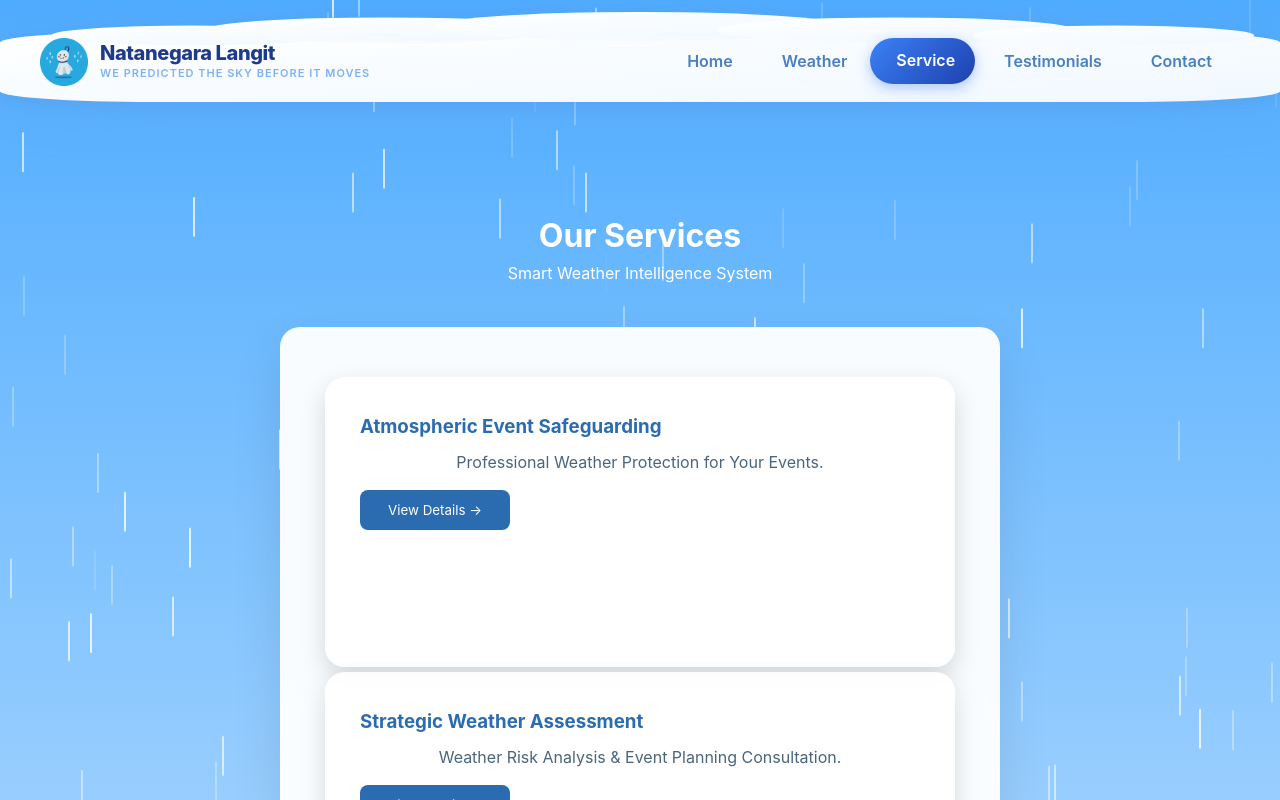
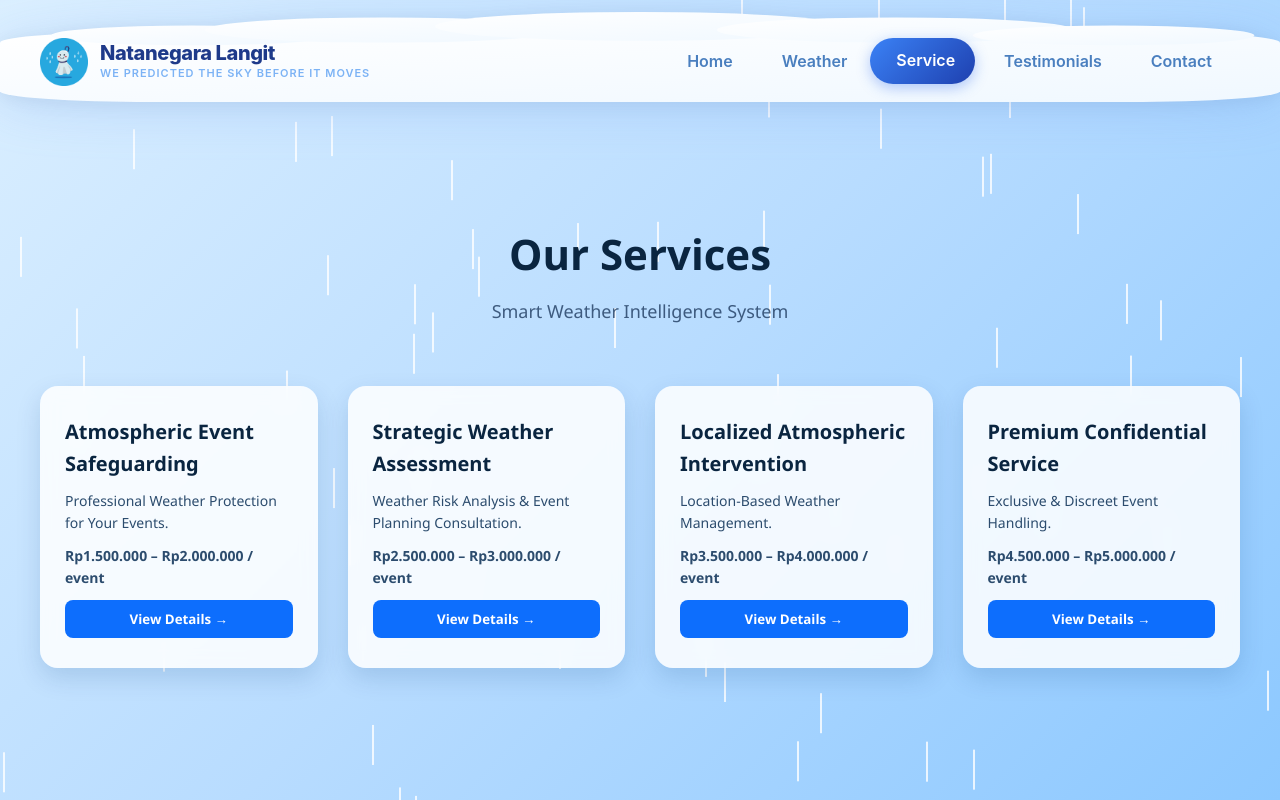
Before and after one commit to ISHASII/Weather-KADA, a React (Vite) app: page /service in a window 1280 px wide. Shown: the top 800 px of the page. Built offline with nearby package versions, Linux system fonts and the light colour scheme.

Commit message:
fix error service page

```diff
--- a/src/App.css
+++ b/src/App.css
@@ -41,8 +41,7 @@ section {
   }
 }
 
-.booking-content {
+.service-page {
   flex: 1; /* ambil sisa height di bawah navbar */
   overflow-y: auto; /* scroll vertical */
-  padding: 20px;
 }
--- a/src/page/Service.css
+++ b/src/page/Service.css
@@ -1,117 +1,185 @@
-* {
-  box-sizing: border-box;
+/* =========================
+   GLOBAL SECTION
+========================= */
+.service {
+  position: relative;
+  min-height: 100vh;
+  padding: 80px 20px;
+  background: linear-gradient(135deg, #dbefff, #b8dcff, #8cc8ff);
+  overflow: hidden;
+  font-family: "Segoe UI", sans-serif;
 }
 
-html,
-body,
-#root {
-  margin: 0;
-  padding: 0;
-  height: 100%;
+/* =========================
+   HEADER
+========================= */
+.service-header {
+  text-align: center;
+  margin-bottom: 60px;
+  margin-top: 140px;
+  z-index: 2;
+  position: relative;
 }
 
-.service-container {
-  min-height: 100vh;
-  width: 100%;
-  padding-top: 210px;
-  padding-bottom: 80px;
-
-  background: linear-gradient(180deg, #4facfe, #e8f3ff);
-
-  display: flex;
-  flex-direction: column;
-  align-items: center;
-
-  position: relative;
-  overflow-x: hidden;
+.service-header h1 {
+  font-size: 42px;
+  font-weight: 700;
+  color: #0a2540;
+  margin-bottom: 10px;
 }
 
-/* HEADER */
-.service-header {
-  text-align: center;
-  margin-bottom: 40px;
-  color: white;
+.service-header p {
+  font-size: 18px;
+  color: #1e3a5f;
+  opacity: 0.8;
+}
+
+/* =========================
+   GRID
+========================= */
+.service-grid {
+  display: grid;
+  grid-template-columns: repeat(auto-fit, minmax(260px, 1fr));
+  gap: 30px;
+  max-width: 1200px;
+  margin: auto;
+  position: relative;
   z-index: 2;
 }
 
-/* CARD GRID */
-.card-wrapper {
-  display: grid;
-  grid-template-columns: repeat(4, 1fr);
-  gap: 30px;
-  width: 100%;
-  max-width: 1100px;
-  margin: 0 auto;
-  z-index: 2;
+/* =========================
+   CARD
+========================= */
+.service-card {
+  background: rgba(255, 255, 255, 0.85);
+  backdrop-filter: blur(8px);
+  border-radius: 18px;
+  padding: 30px 25px;
+  box-shadow: 0 10px 25px rgba(0, 60, 120, 0.15);
+  transition: all 0.3s ease;
+  display: flex;
+  flex-direction: column;
+  justify-content: space-between;
 }
 
-/* CARD */
-.card {
-  width: 100%;
-  padding: 35px;
-
-  background: rgba(255, 255, 255, 0.9);
-  backdrop-filter: blur(6px);
-
-  border-radius: 20px;
-  box-shadow: 0 10px 25px rgba(0, 0, 0, 0.15);
-
-  transition: 0.3s;
-
-  min-height: 290px;
+.service-card:hover {
+  transform: translateY(-8px);
+  box-shadow: 0 15px 35px rgba(0, 60, 120, 0.25);
 }
 
-.card button {
-  margin-top: 35px;
-  align-self: center;
-
-  width: 150px;
-  height: 40px;
-
-  border-radius: 10px;
+.service-card h3 {
+  font-size: 20px;
+  margin-bottom: 10px;
+  color: #0a2540;
 }
 
-.card:hover {
-  transform: translateY(-8px);
+.service-card p {
+  font-size: 14px;
+  color: #2c4c6e;
+  margin-bottom: 10px;
 }
 
-.card h3 {
-  margin-bottom: 8px;
-  color: #2b6cb0;
+.service-price {
+  font-weight: 600;
+  color: #0d3c75;
+  margin-bottom: 15px;
 }
 
-.card p {
-  font-size: 14px;
-  color: #555;
+/* =========================
+   BUTTONS
+========================= */
+.btn-primary,
+.btn-secondary {
+  padding: 10px 18px;
+  border-radius: 8px;
+  border: none;
+  cursor: pointer;
+  font-weight: 600;
+  transition: 0.3s ease;
 }
 
-/* BUTTON */
-.card button {
-  margin-top: 15px;
-  padding: 8px 16px;
-  border: none;
-  background: #2b6cb0;
+.btn-primary {
+  background: #0d6efd;
   color: white;
-  border-radius: 8px;
-  cursor: pointer;
-  transition: 0.2s;
 }
 
-.card button:hover {
-  transform: scale(1.05);
+.btn-primary:hover {
+  background: #0b5ed7;
 }
 
-/* FOOTER */
-.footer {
-  margin-top: 60px;
-  text-align: center;
-  color: #0b3b8c;
-  opacity: 0.7;
-  font-size: 13px;
-  z-index: 2;
+.btn-secondary {
+  background: #1e3a5f;
+  color: white;
 }
 
-/* RAIN EFFECT */
+.btn-secondary:hover {
+  background: #14273f;
+}
+
+/* =========================
+   MODAL
+========================= */
+.modal-overlay {
+  position: fixed;
+  inset: 0;
+  background: rgba(0, 0, 0, 0.5);
+  display: flex;
+  justify-content: center;
+  align-items: center;
+  padding: 20px;
+  z-index: 999;
+}
+
+.modal {
+  background: white;
+  max-width: 500px;
+  width: 100%;
+  border-radius: 16px;
+  padding: 30px;
+  position: relative;
+  animation: fadeIn 0.3s ease;
+}
+
+.modal h2 {
+  margin-bottom: 15px;
+  color: #0a2540;
+}
+
+.modal-desc {
+  margin-bottom: 15px;
+  color: #2c4c6e;
+}
+
+.modal ul {
+  margin-bottom: 20px;
+  padding-left: 20px;
+  color: #1e3a5f;
+}
+
+.modal-footer {
+  display: flex;
+  justify-content: space-between;
+  align-items: center;
+}
+
+.price {
+  font-weight: bold;
+  color: #0d3c75;
+}
+
+.modal-close {
+  position: absolute;
+  top: 12px;
+  right: 12px;
+  border: none;
+  background: none;
+  font-size: 18px;
+  cursor: pointer;
+}
+
+/* =========================
+   RAIN EFFECT
+========================= */
 .rain {
   position: absolute;
   inset: 0;
@@ -121,139 +189,29 @@ body,
 
 .drop {
   position: absolute;
-  top: -50px;
+  bottom: 100%;
   width: 2px;
-  height: 40px;
-  background: rgba(255, 255, 255, 0.8);
-  border-radius: 2px;
-  animation: fall linear infinite;
+  height: 20px;
+  background: rgba(255, 255, 255, 0.6);
+  animation: rainFall linear infinite;
 }
 
-@keyframes fall {
-  0% {
-    transform: translateY(-100px);
-  }
-  100% {
-    transform: translateY(120vh);
+@keyframes rainFall {
+  to {
+    transform: translateY(110vh);
   }
 }
 
-/* RESPONSIVE */
-@media (max-width: 1024px) {
-  .card-wrapper {
-    grid-template-columns: repeat(2, 1fr);
+/* =========================
+   ANIMATION
+========================= */
+@keyframes fadeIn {
+  from {
+    opacity: 0;
+    transform: scale(0.95);
+  }
+  to {
+    opacity: 1;
+    transform: scale(1);
   }
 }
-
-@media (max-width: 500px) {
-  .card-wrapper {
-    grid-template-columns: 1fr;
-  }
-}
-
-.popup-overlay {
-  position: fixed;
-  inset: 0;
-  background: rgba(0, 0, 0, 0.6);
-  display: flex;
-  justify-content: center;
-  align-items: center;
-  z-index: 9999;
-}
-
-.popup-box {
-  background: white;
-  padding: 30px;
-  width: 420px;
-  border-radius: 12px;
-  animation: popup 0.3s ease;
-
-  position: relative;
-}
-
-@keyframes popup {
-  from {
-    transform: scale(0.8);
-    opacity: 0;
-  }
-}
-
-.popup-close {
-  position: absolute;
-  top: 12px;
-  right: 12px;
-
-  background: transparent;
-  border: none;
-  font-size: 26px;
-  line-height: 1;
-  cursor: pointer;
-  color: #333;
-}
-
-.popup-close:hover {
-  opacity: 0.7;
-}
-
-.popup-actions {
-  display: flex;
-  align-items: center;
-  justify-content: space-between;
-  gap: 16px;
-  margin-top: 20px;
-  width: 100%;
-}
-
-.popup-book {
-  margin-top: 0;
-  padding: 0 8px;
-  border: none;
-  background: #2d04a6;
-  color: #fff;
-  cursor: pointer;
-  width: 78px;
-  height: 48px;
-  display: flex;
-  align-items: center;
-  justify-content: center;
-  text-align: center;
-  white-space: normal;
-  border-radius: 6px;
-  font-weight: 600;
-  box-shadow: 0 6px 18px rgba(45, 4, 166, 0.12);
-}
-
-.popup-price {
-  font-weight: 700;
-  color: #0b8a4a;
-  background: #f3fbf6;
-  padding: 10px 14px;
-  border-radius: 8px;
-  font-size: 14px;
-  display: inline-flex;
-  align-items: center;
-  justify-content: center;
-  min-width: 160px;
-}
-
-@media (max-width: 420px) {
-  .popup-actions {
-    flex-direction: column;
-    align-items: stretch;
-  }
-
-  .popup-price {
-    margin-bottom: 10px;
-    text-align: center;
-    min-width: 0;
-  }
-
-  .popup-book {
-    width: 100%;
-  }
-}
-
-.popup-box ul {
-  padding-left: 30px;
-  margin-left: 0;
-}
--- a/src/page/Service.jsx
+++ b/src/page/Service.jsx
@@ -1,25 +1,20 @@
-import React, { useState, useEffect, useRef } from "react";
-import { useNavigate } from "react-router-dom";
-import "./Service.css";
+import React, { useState, useEffect, useRef, useCallback } from "react"
+import { useNavigate } from "react-router-dom"
+import "./Service.css"
 
-function Service() {
-  const [selectedCard, setSelectedCard] = useState(null);
-  const closeBtnRef = useRef(null);
-  const navigate = useNavigate();
-
-  const cards = [
+const services = [
   {
     title: "Atmospheric Event Safeguarding",
     desc: "Professional Weather Protection for Your Events.",
     detail:
       "We provide dedicated weather safeguarding services to ensure your event runs smoothly without disruption from rain, including:",
-      price: "💵 Rp1.500.000 – Rp2.000.000 / event",
+    price: "Rp1.500.000 – Rp2.000.000 / event",
     list: [
-        "Outdoor concerts & festivals.",
-        "Weddings & private events.",
-        "Product launches.",
-        "Government functions.",
-        "Film & television productions.",
+      "Outdoor concerts & festivals",
+      "Weddings & private events",
+      "Product launches",
+      "Government functions",
+      "Film & television productions",
     ],
   },
   {
@@ -27,163 +22,154 @@ function Service() {
     desc: "Weather Risk Analysis & Event Planning Consultation.",
     detail:
       "Make informed decisions with our strategic weather assessment services.",
-      price: "💵 Rp2.500.000 – Rp3.000.000 / event",
+    price: "Rp2.500.000 – Rp3.000.000 / event",
     list: [
-        "Comprehensive weather risk analysis based on your event location, season, and time frame.",
-        "Optimal scheduling recommendations, helping you select the best date and time to minimize weather-related disruptions.",
-        "Pre-event consultation sessions to support smarter planning, logistics alignment, and contingency preparation.",
-        "Customized weather insights tailored to your event scale, audience size, and operational needs.",
-        "Ideal for clients who prioritize precision, reliability, and proactive coordination to ensure a seamless event experience.",
+      "Comprehensive weather risk analysis",
+      "Optimal scheduling recommendations",
+      "Pre-event consultation sessions",
+      "Customized weather insights",
+      "Smart contingency preparation",
     ],
   },
   {
     title: "Localized Atmospheric Intervention",
     desc: "Location-Based Weather Management.",
-      detail:
-        "We apply adaptive techniques tailored to each venue’s unique conditions, including:",
-      price: "💵 Rp3.500.000 – Rp4.000.000 / event",
+    detail: "Adaptive techniques tailored to each venue’s unique conditions.",
+    price: "Rp3.500.000 – Rp4.000.000 / event",
     list: [
-        "Geographic condition assessment, evaluating terrain, elevation, and surrounding environments.",
-        "Local wind pattern analysis to anticipate atmospheric movement affecting your event area.",
-        "Regional weather history evaluation to identify recurring climate trends and risks.",
-        "Site-specific intervention strategies, customized for each location to maximize effectiveness.",
-        "A fully tailored operational approach, ensuring optimal results through precise, location-driven solutions.",
+      "Geographic condition assessment",
+      "Local wind pattern analysis",
+      "Regional weather history evaluation",
+      "Site-specific intervention strategies",
+      "Precision-driven operational execution",
     ],
   },
   {
     title: "Premium Confidential Service",
     desc: "Exclusive & Discreet Event Handling.",
-      detail: "Designed for high-profile or sensitive occasions:",
-      price: "💵 Rp4.500.000 – Rp5.000.000 / event",
+    detail:
+      "Designed for high-profile or sensitive occasions requiring full discretion.",
+    price: "Rp4.500.000 – Rp5.000.000 / event",
     list: [
-        "Dedicated core team support.",
-        "Strict client confidentiality.",
-        "No public documentation.",
-        "Limited coordination with authorized parties only.",
-        "Perfect for VIP events requiring privacy and professionalism.",
+      "Dedicated core team support",
+      "Strict client confidentiality",
+      "No public documentation",
+      "Limited authorized coordination",
+      "VIP-level professionalism",
     ],
   },
-  ];
+]
+
+function Service() {
+  const [activeService, setActiveService] = useState(null)
+  const closeBtnRef = useRef(null)
+  const navigate = useNavigate()
+
+  const closeModal = useCallback(() => {
+    setActiveService(null)
+  }, [])
 
   useEffect(() => {
-    if (!selectedCard) return;
+    if (!activeService) return
 
-    const onKey = (e) => {
-      if (e.key === "Escape") setSelectedCard(null);
-    };
+    document.body.style.overflow = "hidden"
 
-    document.addEventListener("keydown", onKey);
-    closeBtnRef.current?.focus();
+    const handleKeyDown = (e) => {
+      if (e.key === "Escape") closeModal()
+    }
 
-    return () => document.removeEventListener("keydown", onKey);
-  }, [selectedCard]);
+    document.addEventListener("keydown", handleKeyDown)
+    closeBtnRef.current?.focus()
+
+    return () => {
+      document.body.style.overflow = "auto"
+      document.removeEventListener("keydown", handleKeyDown)
+    }
+  }, [activeService, closeModal])
 
   return (
-    <div className="service-container">
-      {/* RAIN */}
-      <div className="rain">
-        {Array.from({ length: 120 }).map((_, i) => (
-          <div
-            key={i}
-            className="drop"
-            style={{
-              left: Math.random() * 100 + "%",
-              animationDuration: 0.7 + Math.random() * 1.5 + "s",
-              opacity: Math.random(),
-            }}
-          />
-        ))}
-      </div>
+    <section className="service">
+      <div className="rain" />
 
       <header className="service-header">
         <h1>Our Services</h1>
         <p>Smart Weather Intelligence System</p>
       </header>
 
-      <div className="card-wrapper">
-        {cards.map((card, index) => (
-          <div className="card" key={index}>
-            <h3>{card.title}</h3>
-            <p>{card.desc}</p>
+      <div className="service-grid">
+        {services.map((item, index) => (
+          <article className="service-card" key={index}>
+            {item.badge && <span className="service-badge">{item.badge}</span>}
+
+            <h3>{item.title}</h3>
+            <p>{item.desc}</p>
+            <p className="service-price">{item.price}</p>
 
             <button
-              onClick={(e) => {
-                e.stopPropagation();
-                setSelectedCard(card);
-              }}
+              className="btn-primary"
+              onClick={() => setActiveService(item)}
             >
               View Details →
             </button>
-          </div>
+          </article>
         ))}
       </div>
 
-      {/* POPUP */}
-      {selectedCard && (
+      {activeService && (
+        <div className="modal-overlay" onClick={closeModal}>
           <div
-          className="popup-overlay"
-          onClick={() => setSelectedCard(null)}
-          role="presentation"
-        >
-          <div
-            className="popup-box"
+            className="modal"
+            onClick={(e) => e.stopPropagation()}
             role="dialog"
             aria-modal="true"
-            aria-labelledby="service-modal-title"
-            onClick={(e) => e.stopPropagation()}
-            tabIndex={-1}
           >
-            <h2 id="service-modal-title">{selectedCard.title}</h2>
-            <p>{selectedCard.detail}</p>
+            <button
+              ref={closeBtnRef}
+              className="modal-close"
+              onClick={closeModal}
+            >
+              ✕
+            </button>
 
-            {/* render list dynamically and prefer explicit price field (fallback to list) */}
-            {(() => {
-              const priceFromList = selectedCard.list.find((it) =>
-                /(^💵|Rp\b|^\$)/i.test(it),
-              );
-              const priceItem = selectedCard.price ?? priceFromList;
-              const items = selectedCard.price
-                ? selectedCard.list
-                : selectedCard.list.filter((it) => it !== priceFromList);
+            <h2>{activeService.title}</h2>
+            <p className="modal-desc">{activeService.detail}</p>
 
-              return (
-                <>
             <ul>
-                    {items.map((it, i) => (
-                      <li key={i}>{it}</li>
+              {activeService.list.map((item, i) => (
+                <li key={i}>{item}</li>
               ))}
             </ul>
-                  <div className="popup-actions">
+
+            <div className="modal-footer">
+              <span className="price">💵 {activeService.price}</span>
               <button
-                      className="popup-book"
+                className="btn-secondary"
                 onClick={() => {
-                        setSelectedCard(null);
-                        navigate("/contact");
+                  closeModal()
+                  navigate("/contact")
                 }}
               >
                 Book Now
               </button>
-                    {priceItem && (
-                      <div className="popup-price">{priceItem}</div>
-                    )}
             </div>
-                </>
-              );
-            })()}
-
-            <button
-              ref={closeBtnRef}
-              className="popup-close"
-              onClick={() => setSelectedCard(null)}
-              aria-label="Close dialog"
-            >
-              &times;
-            </button>
           </div>
         </div>
       )}
+
+      <div className="rain">
+        {Array.from({ length: 80 }).map((_, i) => (
+          <div
+            key={i}
+            className="drop"
+            style={{
+              left: Math.random() * 100 + "%",
+              animationDuration: 1 + Math.random() * 1.5 + "s",
+            }}
+          />
+        ))}
       </div>
-  );
+    </section>
+  )
 }
 
-export default Service;
+export default Service
```
Lines whose indentation alone changed are shown as unchanged.
